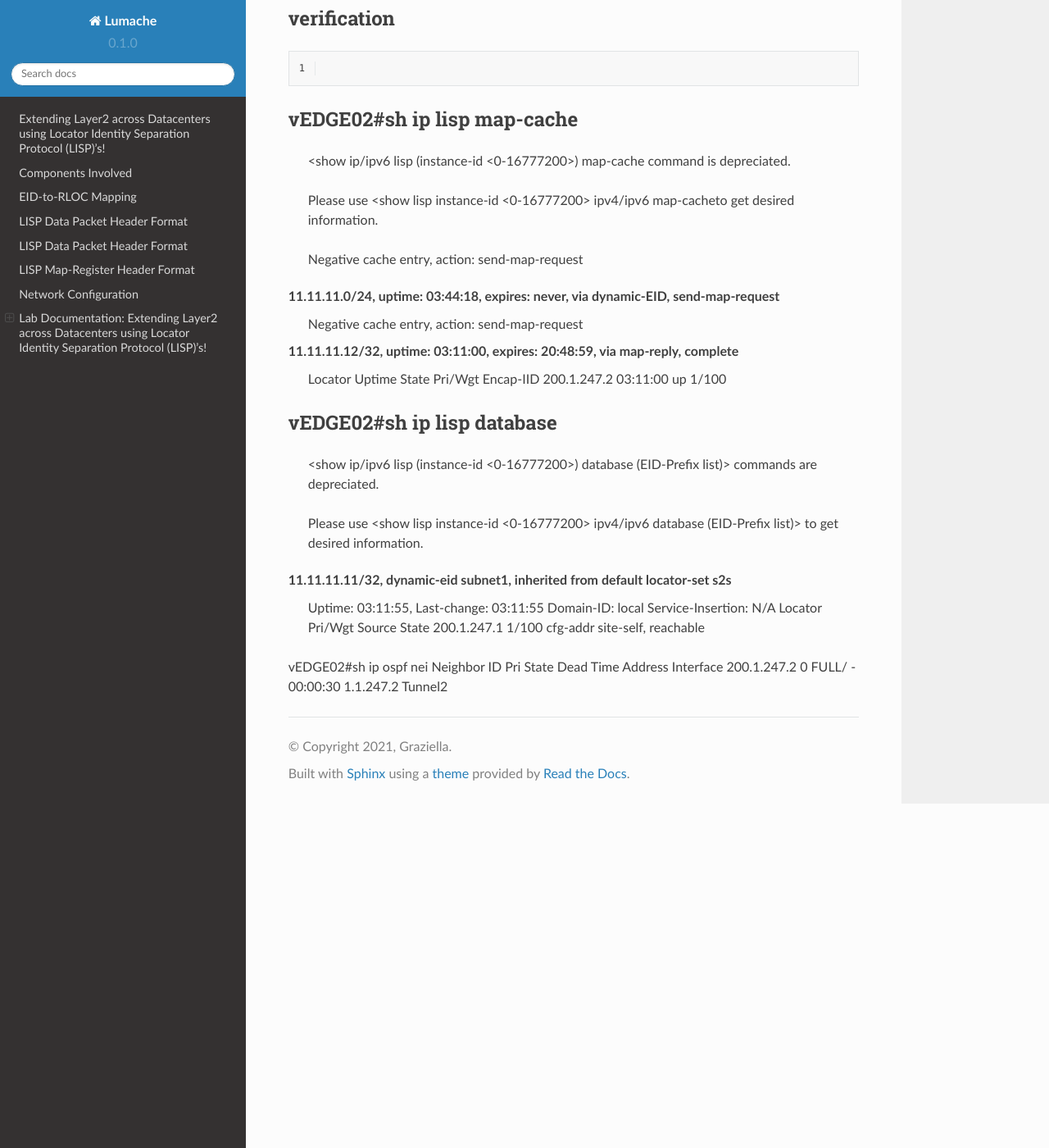
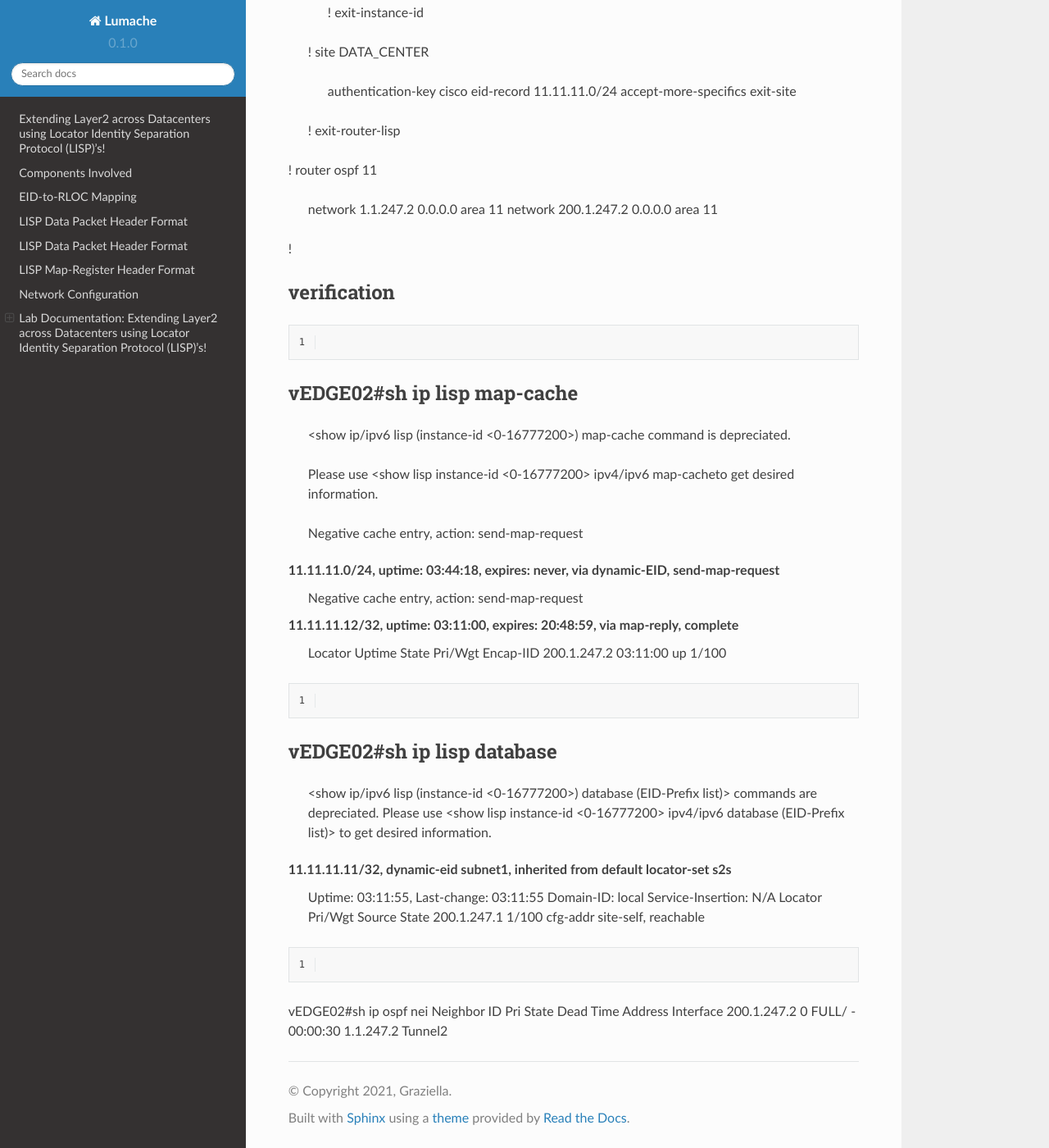
Before and after one commit to arunkumaruniqpro/c8000v_LISP_L2_Extension, a Sphinx documentation site: the page built from docs/source/index.rst, in a window 1280 px wide and 1400 px high, scrolled down 16817 px. Shown: the whole window at 82% size. Built offline with Sphinx 7.4.7 and the Read the Docs theme 2.0.0, drawn with Linux system fonts in a browser that asks for light colours.

Commit message:
Update index.rst

```diff
--- a/docs/source/index.rst
+++ b/docs/source/index.rst
@@ -451,6 +451,7 @@ router ospf 11
 
 verification
 ------------
+
 .. code-block:: bash
   :linenos:
 
@@ -471,9 +472,13 @@ LISP IPv4 Mapping Cache for LISP 0 EID-table default (IID 0), 3 entries
 11.11.11.128/25, uptime: 02:58:00, expires: 00:00:17, via map-reply, forward-native
   Negative cache entry, action: forward-native
 
+
+.. code-block:: bash
+  :linenos:
+
+
 vEDGE01#sh ip lisp database
 -------------------------------------------------------
-
  <show ip/ipv6 lisp (instance-id <0-16777200>) database
  (EID-Prefix list)> commands are depreciated.
 
@@ -502,7 +507,6 @@ Neighbor ID     Pri   State           Dead Time   Address         Interface
 
 .. code-block:: bash
   :linenos:
-
 
 !
 crypto ikev2 proposal ikev2_proposal
@@ -555,7 +559,6 @@ verification
 .. code-block:: bash
   :linenos:
 
-
 vEDGE02#sh crypto ikev2 proposal
  IKEv2 proposal: default
      Encryption : AES-CBC-256
@@ -568,6 +571,10 @@ vEDGE02#sh crypto ikev2 proposal
      PRF        : SHA1
      DH Group   : DH_GROUP_2048_MODP/Group 14
 
+
+.. code-block:: bash
+  :linenos:
+
 vEDGE02#sh crypto ikev2 policy
  IKEv2 policy : default
       Match fvrf : any
@@ -577,6 +584,9 @@ vEDGE02#sh crypto ikev2 policy
       Match fvrf  : global
       Match address local : any
       Proposal    : ikev2_proposal
+
+.. code-block:: bash
+  :linenos:
 
 vEDGE02#sh crypto ikev2 profile
 IKEv2 profile: ikev2_profile
@@ -608,13 +618,17 @@ IKEv2 profile: ikev2_profile
  AAA group authorization: none
  AAA user authorization: none
 
+.. code-block:: bash
+  :linenos:
+
 vEDGE01#sh crypto ipsec transform-set
 Transform set default: { esp-aes esp-sha-hmac  }
    will negotiate = { Transport,  },
-
 Transform set ipsec_transform1: { esp-256-aes esp-sha512-hmac  }
    will negotiate = { Tunnel,  },
 
+.. code-block:: bash
+  :linenos:
 vEDGE01#sh crypto ipsec profile
 IPSEC profile default
 Security association lifetime: 4608000 kilobytes/3600 seconds
@@ -643,7 +657,6 @@ ipsec_transform1:  { esp-256-aes esp-sha512-hmac  } ,
 
 .. code-block:: bash
   :linenos:
-
 
 !
 interface Loopback0
@@ -678,10 +691,9 @@ interface GigabitEthernet2
 
 verification
 ------------
+
 .. code-block:: bash
   :linenos:
-
-
 
 vEDGE01#sh ip int bri
 Interface              IP-Address      OK? Method Status                Protocol
@@ -694,14 +706,12 @@ Loopback0              200.1.247.2     YES manual up                    up
 Tunnel2                1.1.247.2       YES manual up                    up
 
 
+5. On vEDG02 - LISP & OSPF Configuration and Verification
+---------------------------------------------------------
 
 
-5. On vEDG02 - LISP & OSPF Configuration and Verification
----------------------------------------------------------
 .. code-block:: bash
   :linenos:
-
-
 
 !
 router lisp
@@ -743,15 +753,10 @@ router ospf 11
  network 200.1.247.2 0.0.0.0 area 11
 !
 
-
-
-
 verification
 ------------
 .. code-block:: bash
   :linenos:
-
-
 
 vEDGE02#sh ip lisp map-cache
 -----------------------------------------------------------
@@ -770,18 +775,19 @@ LISP IPv4 Mapping Cache for LISP 0 EID-table default (IID 0), 3 entries
   Locator      Uptime    State  Pri/Wgt     Encap-IID
   200.1.247.2  03:11:00  up       1/100
 
+.. code-block:: bash
+  :linenos:
+
 vEDGE02#sh ip lisp database
 -----------------------------------------------------------
  <show ip/ipv6 lisp (instance-id <0-16777200>) database
  (EID-Prefix list)> commands are depreciated.
-
  Please use <show lisp instance-id <0-16777200>
  ipv4/ipv6 database (EID-Prefix list)> to get desired
  information.
 ------------------------------------------------------------
 LISP ETR IPv4 Mapping Database for LISP 0 EID-table default (IID 0), LSBs: 0x1
 Entries total 1, no-route 0, inactive 0, do-not-register 0
-
 11.11.11.11/32, dynamic-eid subnet1, inherited from default locator-set s2s
   Uptime: 03:11:55, Last-change: 03:11:55
   Domain-ID: local
@@ -789,6 +795,9 @@ Entries total 1, no-route 0, inactive 0, do-not-register 0
   Locator      Pri/Wgt  Source     State
   200.1.247.1    1/100  cfg-addr   site-self, reachable
 
+.. code-block:: bash
+  :linenos:
+
 vEDGE02#sh ip ospf nei
 Neighbor ID     Pri   State           Dead Time   Address         Interface
 200.1.247.2       0   FULL/  -        00:00:30    1.1.247.2       Tunnel2
```
